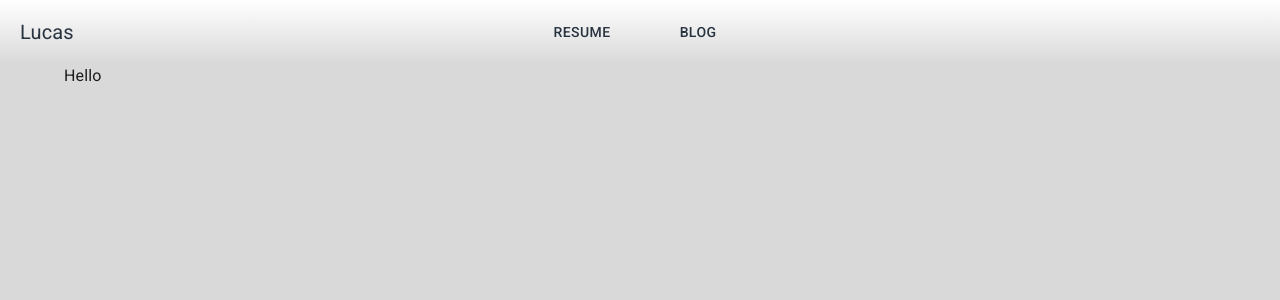
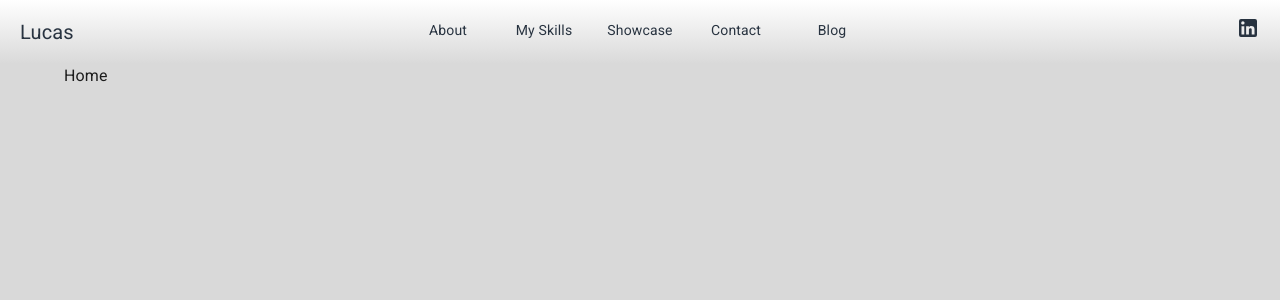
Before and after one commit to wlmokaa0203/lucas-website, a Next.js app: page / in a window 1280 px wide. Shown: the top 300 px of the page. Built offline with nearby package versions, Linux system fonts and the light colour scheme.

Commit message:
+set up  pages and added framer motion lib

```diff
--- a/components/NavBar.tsx
+++ b/components/NavBar.tsx
@@ -1,13 +1,18 @@
 import React from 'react'
-import { AppBar, Toolbar, Button } from '@mui/material'
+import { AppBar, Toolbar, Box, Link } from '@mui/material'
 import { useRouter } from 'next/router'
-import { Box } from '@mui/system'
+import NextLink from 'next/link'
+
 import { styles } from '../utils/styles'
+import LinkedInIcon from '@mui/icons-material/LinkedIn'
 
 export default function NavBar() {
   const navLinks = [
-    { name: 'resume', slug: '/resume' },
-    { name: 'blog', slug: '/blog' },
+    { name: 'About', slug: '/about' },
+    { name: 'My Skills', slug: '/my-skills' },
+    { name: 'Showcase', slug: '/showcase' },
+    { name: 'Contact', slug: '/contact' },
+    { name: 'Blog', slug: '/blog' },
   ]
   const router = useRouter()
   const handleClickLink = (slug: string) => {
@@ -26,29 +31,37 @@ export default function NavBar() {
             name={name}
             slug={slug}
             isActive={router.pathname == slug}
-            onClick={() => handleClickLink(slug)}
           />
         ))}
+        <Box sx={styles.contactLinks}>
+          <a
+            target="_blank"
+            href="https://www.linkedin.com/in/lucas-mok-550111128/"
+            rel="noreferrer"
+          >
+            <LinkedInIcon />
+          </a>
+        </Box>
       </Toolbar>
     </AppBar>
   )
 }
 
-function NavLink({ name, isActive, onClick }: NavLinkProps) {
-  return (
-    <Button
-      sx={styles.navLink}
-      variant={isActive ? 'outlined' : 'text'}
-      onClick={onClick}
-    >
-      {name}
-    </Button>
-  )
-}
-
-interface NavLinkProps {
+type NavLinkProps = {
   name: string
   slug: string
   isActive: boolean
-  onClick: () => void
 }
+
+function NavLink({ name, slug, isActive }: NavLinkProps) {
+  return (
+    <NextLink href={slug} passHref>
+      <Link
+        underline="none"
+        sx={[styles.navLink, isActive && { fontWeight: 'bold' }]}
+      >
+        {name}
+      </Link>
+    </NextLink>
+  )
+}
--- a/package.json
+++ b/package.json
@@ -13,6 +13,7 @@
     "@emotion/styled": "^11.8.1",
     "@mui/icons-material": "^5.5.1",
     "@mui/material": "^5.5.1",
+    "framer-motion": "^6.2.8",
     "next": "12.1.0",
     "normalize.css": "^8.0.1",
     "react": "17.0.2",
--- a/pages/blog.tsx
+++ b/pages/blog.tsx
@@ -1,8 +1,8 @@
 import type { NextPage } from 'next'
-import PageHead from '../components/Layout'
+import Layout from '../components/Layout'
 
 const BlogScreen: NextPage = () => {
-  return <PageHead>Hello</PageHead>
+  return <Layout>Blog</Layout>
 }
 
 export default BlogScreen
--- a/pages/index.tsx
+++ b/pages/index.tsx
@@ -2,7 +2,7 @@ import type { NextPage } from 'next'
 import Layout from '../components/Layout'
 
 const Home: NextPage = () => {
-  return <Layout>Hello</Layout>
+  return <Layout>Home</Layout>
 }
 
 export default Home
--- a/utils/styles.ts
+++ b/utils/styles.ts
@@ -31,9 +31,16 @@ const styles = {
     fontSize: '20px',
   },
   navLink: {
-    width: '100px',
+    height: '24px',
+    width: '80px',
+    fontSize: 14,
+    color: 'primary.main',
     borderRadius: 20,
     mx: 1,
+    textAlign: 'center',
+    '&:hover': {
+      textShadow: '2px 1px #000',
+    },
   },
   logo: {
     position: 'absolute',
@@ -43,18 +50,19 @@ const styles = {
       cursor: 'pointer',
     },
   },
-  resume: {
-    backgroundColor: color.white,
-    margin: 1,
+  contactLinks: {
+    position: 'absolute',
+    right: 20,
+    '& > a': {
+      color: 'primary.main',
+      '& :hover': {
+        opacity: 0.8,
+      },
+    },
   },
-
-  //   customComponent: {
-  //     // to be used with none MUI components
-  //     backgroundColor: theme.palette.primary.main,
-  //   },
 }
 const globalStyles = {
   a: { textDecoration: 'none' },
 }
 
-export { styles, globalStyles }
+export { styles, globalStyles, color }
```
Also changed, not shown: pages/about.tsx (added, +8 -0 lines), pages/contact.tsx (added, +8 -0 lines), pages/my-skills.tsx (added, +8 -0 lines), pages/resume.tsx (deleted, +0 -15 lines), pages/showcase.tsx (added, +8 -0 lines), 1 other file (tests, documents, lock files or other folders).
